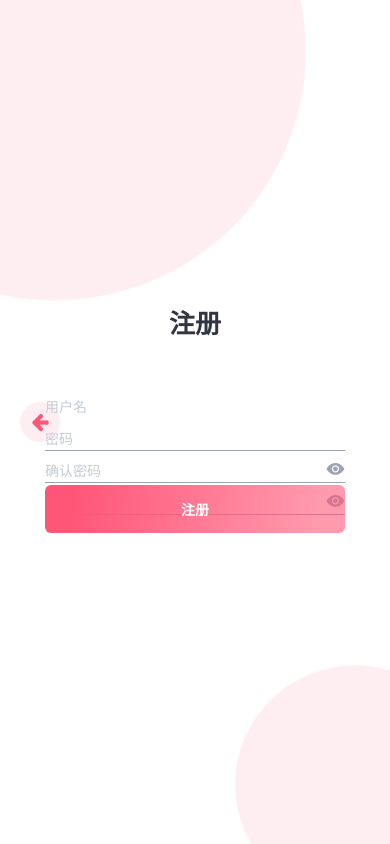
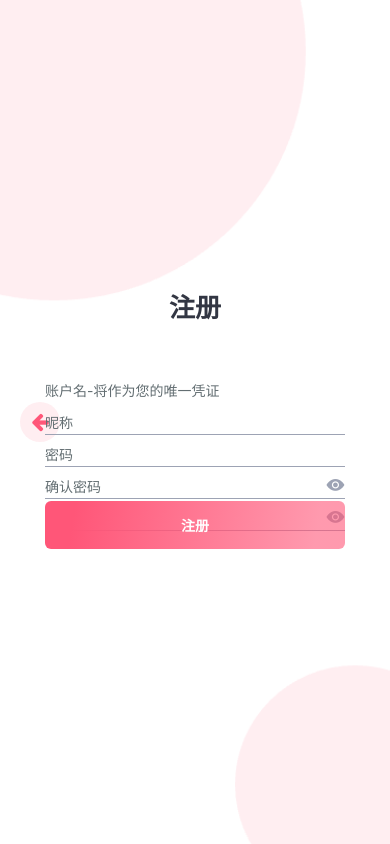
Before and after one commit to AfireHong/graduation-project-client, a React Native app: screen /Register in a window 390 px wide. Built offline with nearby package versions, Linux system fonts and the light colour scheme; what react-native-root-siblings would draw is missing.

Commit message:
✨ 注册联调

```diff
--- a/package.json
+++ b/package.json
@@ -13,6 +13,7 @@
     "@react-navigation/bottom-tabs": "^6.3.1",
     "@react-navigation/native": "^6.0.8",
     "@react-navigation/native-stack": "^6.6.2",
+    "crypto-js": "^4.1.1",
     "expo": "^44.0.6",
     "expo-font": "~10.0.4",
     "expo-linear-gradient": "^11.0.3",
@@ -32,6 +33,7 @@
     "@babel/core": "^7.12.9",
     "@react-native-community/eslint-config": "^3.0.1",
     "@react-native-community/eslint-plugin": "^1.2.0",
+    "@types/crypto-js": "^4.1.1",
     "@types/react": "~17.0.21",
     "@types/react-native": "~0.64.12",
     "@types/react-native-vector-icons": "^6.4.10",
--- a/src/constants/theme.ts
+++ b/src/constants/theme.ts
@@ -7,7 +7,7 @@ export const colors = {
   black: "#323643",
   white: "#FFFFFF",
   gray: "#9DA3B4",
-  gray2: "#C5CCD6",
+  gray2: "#636e72",
 };
 
 export const sizes = {
--- a/src/screens/Register/index.tsx
+++ b/src/screens/Register/index.tsx
@@ -16,6 +16,8 @@ import Input from "@/components/Input";
 import Button from "@/components/Button";
 import { theme } from "@/constants";
 import index from "@/models";
+import encryptStr from "@/utlis/encryptStr";
+import Toast from "react-native-root-toast";
 
 const indexModel = new index();
 
@@ -23,7 +25,8 @@ const Register: FC<Props> = ({ navigation }) => {
   const fadeAnim = useRef(new Animated.Value(0)).current;
   const moveAnim = useRef(new Animated.Value(100)).current;
   const formAniShow = useRef(new Animated.Value(0)).current;
-  const [username, setUsername] = useState("");
+  const [acount, setAcount] = useState("");
+  const [nickname, setNickname] = useState("");
   const [password, setPassword] = useState("");
   const [repassword, setRePassword] = useState("");
   const [aniFinished, setAniStatus] = useState(false);
@@ -65,7 +68,7 @@ const Register: FC<Props> = ({ navigation }) => {
 
   const valiHandle = () => {
     const error = [];
-    if (!username) error.push("username");
+    if (!nickname) error.push("nickname");
     if (!password) error.push("password");
     if (!repassword) error.push("repassword");
     setErrors(error);
@@ -79,11 +82,24 @@ const Register: FC<Props> = ({ navigation }) => {
     }
 
     setLoading(true);
-    const res = await indexModel.signUp({
-      username,
-      password,
-    });
-    console.log(res);
+    const reqData = {
+      nickname,
+      acount,
+      password: encryptStr(password),
+    };
+    const res = await indexModel.signUp(reqData);
+    if (res?.success) {
+      Toast.show("注册成功！为您自动登录", {
+        duration: Toast.durations.SHORT,
+        position: Toast.positions.CENTER,
+      });
+      navigation.navigate("Index");
+    } else {
+      Toast.show(res?.msg ?? "注册失败！", {
+        duration: Toast.durations.SHORT,
+        position: Toast.positions.CENTER,
+      });
+    }
     setLoading(false);
   };
   useEffect(() => {
@@ -94,8 +110,8 @@ const Register: FC<Props> = ({ navigation }) => {
       style={{
         flex: 1,
         justifyContent: "center",
-        alignItems: "center",
       }}
+      behavior="padding"
     >
       <ImageBackground
         style={styles.bgImage}
@@ -151,11 +167,18 @@ const Register: FC<Props> = ({ navigation }) => {
             注册
           </Text>
           <Input
-            label="用户名"
-            style={[styles.input, hasErrors("username")]}
+            label="账户名-将作为您的唯一凭证"
+            style={[styles.input, hasErrors("acount")]}
+            error={hasErrors("acount")}
+            value={acount}
+            onChangeText={(text: string) => setAcount(text)}
+          />
+          <Input
+            label="昵称"
+            style={[styles.input, hasErrors("nickname")]}
             error={hasErrors("username")}
-            value={username}
-            onChangeText={(text: string) => setUsername(text)}
+            value={nickname}
+            onChangeText={(text: string) => setNickname(text)}
           />
           <Input
             label="密码"
--- a/src/typings/index.d.ts
+++ b/src/typings/index.d.ts
@@ -1,10 +1,11 @@
 interface commonRsp<T> {
   msg: string;
-  code: number;
+  success: boolean;
   data: T;
 }
 
 interface userReq {
-  username: string;
+  nickname?: string;
+  acount: string;
   password: string;
 }
--- /dev/null
+++ b/src/utlis/encryptStr.ts
@@ -0,0 +1,5 @@
+import CryptoJS from "crypto-js";
+
+export default function encryptStr(str: string) {
+  return CryptoJS.MD5(str).toString();
+}
```
Also changed, not shown: 1 other file (tests, documents, lock files or other folders).
